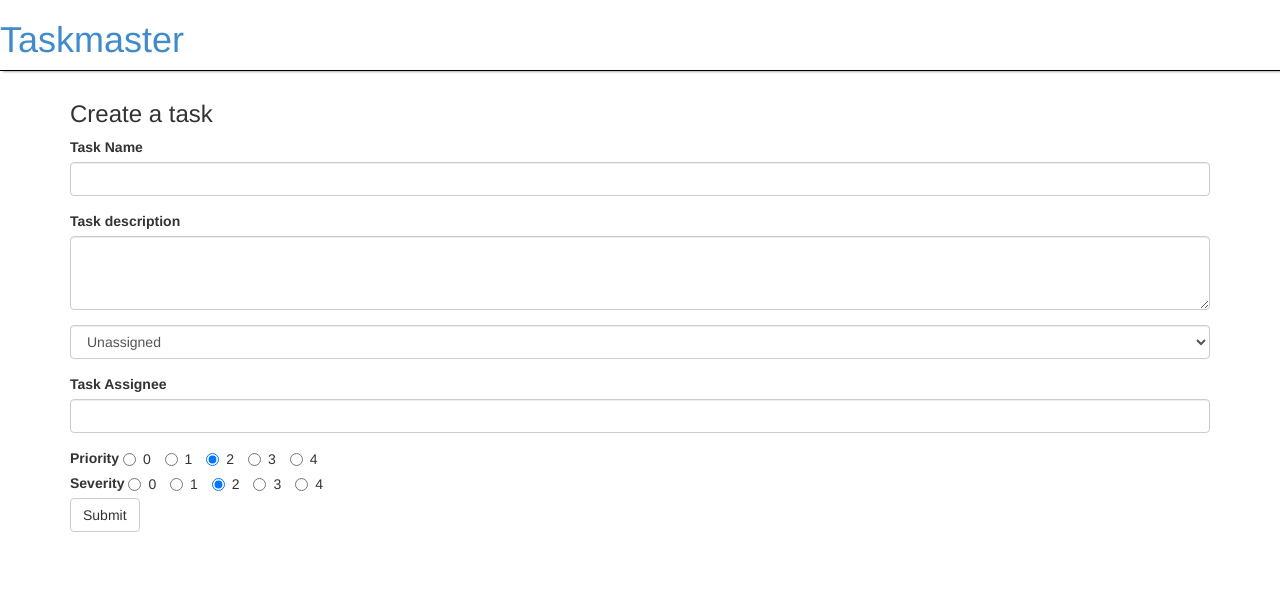
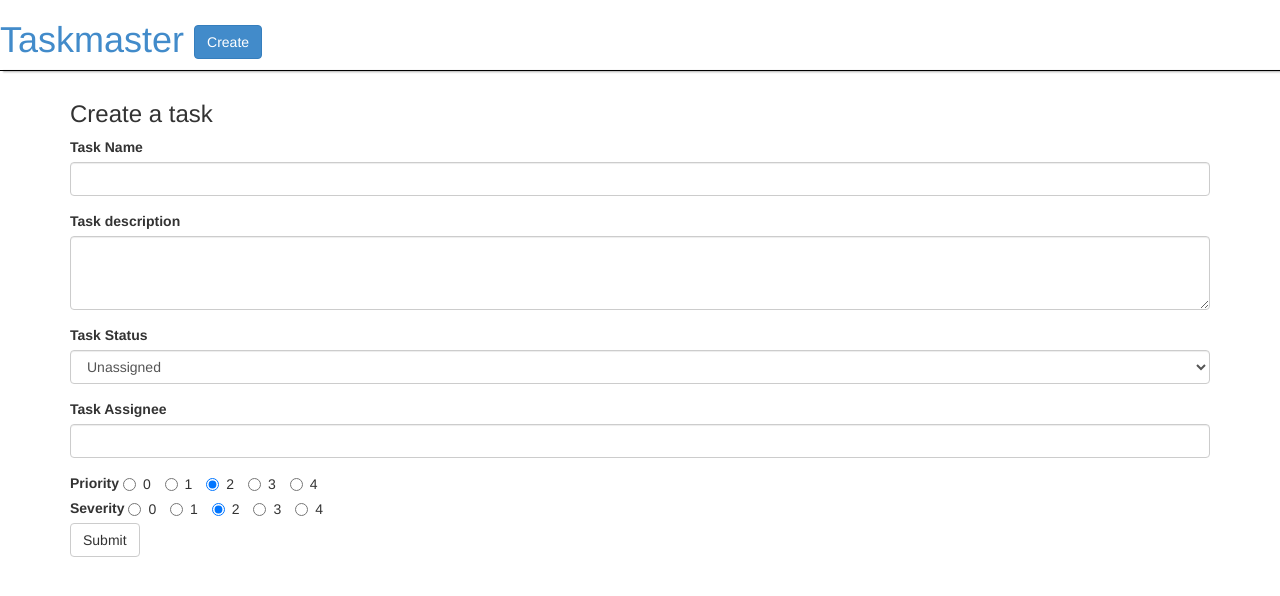
Before and after one commit to rsbrinkman/taskmaster, a Flask app: page /create in a window 1280 px wide. Shown: the top 596 px of the page. Run offline with Flask 2, Linux system fonts and the light colour scheme; parts of the project's set-up code (start-up, migrations or seed data) failed here and were passed over.

Commit message:
first queue work

```diff
--- a/taskmaster/static/css/main.css
+++ b/taskmaster/static/css/main.css
@@ -4,3 +4,6 @@
     width: 100%;
     margin-bottom: 10px;
 }
+.border-left {
+    border-left: 1px #888888 solid;
+}
--- a/taskmaster/templates/base.html
+++ b/taskmaster/templates/base.html
@@ -9,7 +9,12 @@
     <meta name="viewport" content="width=device-width, initial-scale=1.0">
 </head>
 <body>
-  <a href="/"><h1>Taskmaster</h1></a>
+  <div class="row">
+    <div class="col-md-6">
+        <a href="/"><h1>Taskmaster</a>
+        <a href="/create" class="btn btn-primary" role="button">Create</a></h1>
+    </div>
+  </div>
   <div class="underline"></div>
   {% block body %}
   {% endblock %}
--- a/taskmaster/templates/create_tasks.html
+++ b/taskmaster/templates/create_tasks.html
@@ -2,8 +2,8 @@
 {% block body %}
 
 <div class="container">
-<h3>Create a task</h2>
-    <form role="form" name="create" method="POST" action="/create">
+<h3>Create a task</h3>
+    <form role="form" name="create" method="POST" action="/task">
         <div class="form-group">
             <label for="task-name">Task Name</label>
             <input type="text" class="form-control" name="task-name" />
@@ -13,6 +13,7 @@
             <textarea class="form-control" rows="3" cols="5" name="task-description"></textarea>
         </div>
         <div class="form-group">
+            <label for="task-status">Task Status</label>
             <select class="form-control" name="task-status">
                 <option name="unassigned">Unassigned</option>
                 <option name="not-started">Not Started</option>
--- a/taskmaster/views.py
+++ b/taskmaster/views.py
@@ -14,14 +14,20 @@ def index():
     tasks = []
     for task in assigned_tasks:
         tasks.append(db.get_task(task))
+    queues = db.get_org_queues(org)
 
-    return render_template('index.html', tasks=tasks)
+    return render_template('index.html', tasks=tasks, queues=queues)
 
 @app.route('/test_db/')
 def test_db():
     return db.test()
 
 @app.route('/create', methods=['POST', 'GET'])
+def show_task_form():
+
+    return render_template('create_tasks.html')
+
+@app.route('/task', methods=['POST', 'GET'])
 def create_task():
     task = {}
     if request.method == 'POST':
@@ -35,3 +41,17 @@ def create_task():
         db.create_task(task, org, username=username)
 
     return render_template('create_tasks.html')
+
+@app.route('/queue_form', methods=['GET'])
+def show_queue_form():
+
+    return render_template('create_queue.html')
+
+
+@app.route('/queue', methods=['POST', 'GET'])
+def create_queue():
+    if request.method == 'POST':
+        name  = request.form['queue-name']
+    db.create_queue(name, org)
+
+    return render_template('create_queue.html')
```
Also changed, not shown: taskmaster/templates/create_queue.html (added, +14 -0 lines), taskmaster/templates/index.html (+13 -1 lines).
